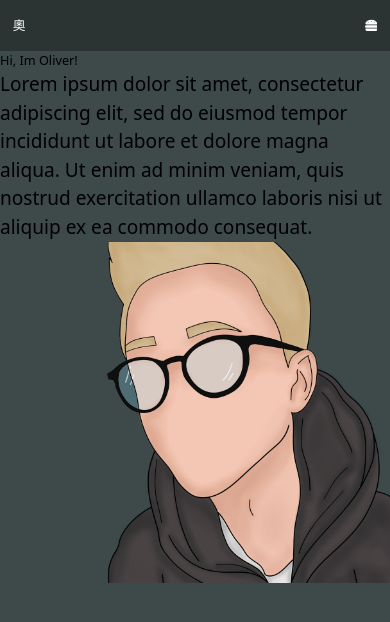
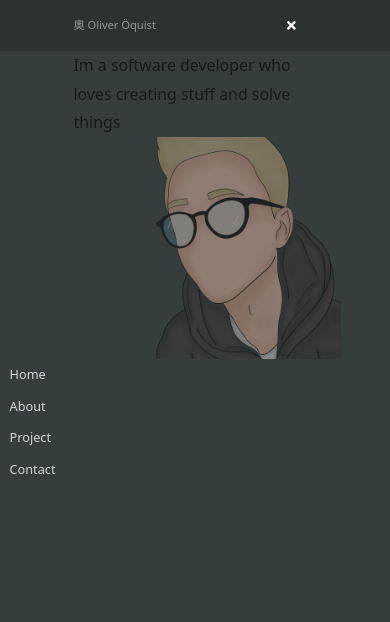
Before and after one commit to Olipolite/portfolioreact, a React (Create React App) app: page / in a window 390 px wide. Both pictures are taken after a click on the button "Open Main Menu". Shown: the top 622 px of the page. Built offline with nearby package versions, Linux system fonts and the light colour scheme.

Commit message:
Home menu and Navbar more responsive

```diff
--- a/src/components/Home.jsx
+++ b/src/components/Home.jsx
@@ -3,19 +3,17 @@ import Oliver from '../nocactus.png';
 
 function Home() {
   return (
-    <div>
-      <h1>
-        Hi, Im Oliver!
-      </h1>
-      <div className="">
-        <p className="text-left text-2xl leading-9">
-          Lorem ipsum dolor sit amet, consectetur adipiscing elit,
-          sed do eiusmod tempor incididunt ut labore et dolore magna aliqua.
-          Ut enim ad minim veniam,
-          quis nostrud exercitation ullamco laboris nisi ut aliquip ex ea commodo consequat.
-        </p>
-        <img src={Oliver} className="max-w-full" alt="Pic of me" />
+    <div className="container flex-col justify-center items-center mx-auto grid grid-cols-6 px-4 sm:px-6 lg:px-8">
+      <div className="md:col-span-1" />
+      <div className="col-span-4 md:flex items-center">
+        <div>
+          <p className="text-left text-xl leading-9">
+            Im a software developer who loves creating stuff and solve things
+          </p>
+        </div>
+        <img src={Oliver} className="max-w-xs h-auto ml-4" alt="Pic of me" />
       </div>
+      <div className="md:col-span-1" />
     </div>
   );
 }
--- a/src/components/Navbar.jsx
+++ b/src/components/Navbar.jsx
@@ -32,45 +32,45 @@ function Navbar() {
 
   return (
     <div className="bg-black text-white">
-      <div className="mx-auto px-4 sm:px-6 lg:px-8">
-        <div className="flex items-center justify-between h-16">
-          <div className="flex items-center">
-            <Link className="text-white" to="/">奧</Link>
-          </div>
+      <div className=" container mx-auto grid grid-cols-6 px-4 sm:px-6 lg:px-8">
+        <div className="lg:col-span-1" />
+        <div className="flex items-center justify-between h-16 col-span-4">
+          <Link className="flex  text-white text-sm md:text-xl" to="/">奧 Oliver Öquist</Link>
           {/* nav */}
           <div className="hidden md:block">
             <div className="ml-10 flex items-baseline space-x-4">
               {routes.map((path) => (
-                <Link className="px-3 py-2 rounded-md font-medium text-md" to={path.path}>{path.title}</Link>
+                <Link className=" rounded-md font-medium text-md" key={path.path} to={path.path}>{path.title}</Link>
               ))}
             </div>
           </div>
           {/* hamburger button */}
-          <div className="-mr-2 flex md:hidden">
+          <div className="m-4 md:hidden">
             <button
               type="button"
               onClick={handleMenu}
-              className="flex items-center justify-center p-2 rounded-md"
+              className="flex items-center justify-center w-8 h-8"
             >
               <span className="sr-only">Open Main Menu</span>
               {open ? (
-                <FaTimes onClick={handleMenu} />
+                <FaTimes className="pointer-events-none z-10" onClick={handleMenu} />
               ) : (
-                <FaHamburger onClick={handleMenu} />
+                <FaHamburger className="pointer-events-none text-3xl" onClick={handleMenu} />
               )}
             </button>
           </div>
           {/* mobile-menu */}
           {open ? (
-            <div className="md:hidden fixed inset-0 flex items-center z-10 bg-black bg-opacity-50">
+            <div className="md:hidden fixed inset-0 flex items-center bg-black bg-opacity-50">
               <div className>
                 {routes.map((path) => (
-                  <Link onClick={closeMenu} className="text-gray-300 flex px-3 py-2 rounded-md text-base font-medium z-10" to={path.path}>{path.title}</Link>
+                  <Link onClick={closeMenu} className="text-gray-300 flex px-3 py-2 rounded-md text-base font-medium" key={path.path} to={path.path}>{path.title}</Link>
                 ))}
               </div>
             </div>
           ) : null}
         </div>
+        <div className="lg:col-span-1" />
       </div>
     </div>
   );
--- a/tailwind.config.js
+++ b/tailwind.config.js
@@ -3,6 +3,9 @@ const colors = require('tailwindcss/colors');
 
 module.exports = {
   content: ['./src/**/*{html,js,jsx}'],
+  purge: [
+    './src/**/*{js,jsx}',
+  ],
   mode: 'jit',
   theme: {
     screeens: {
```
